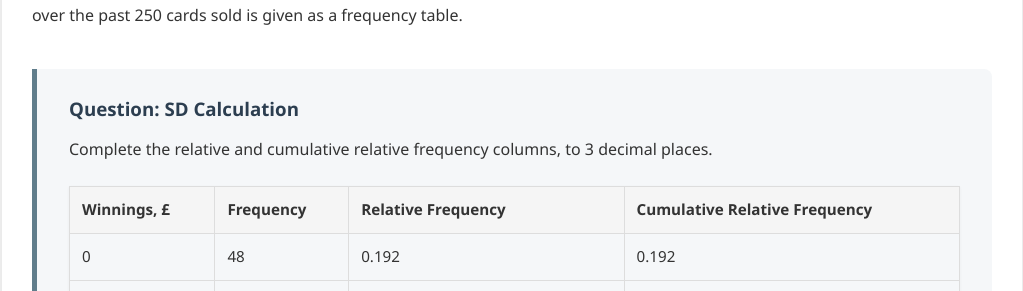
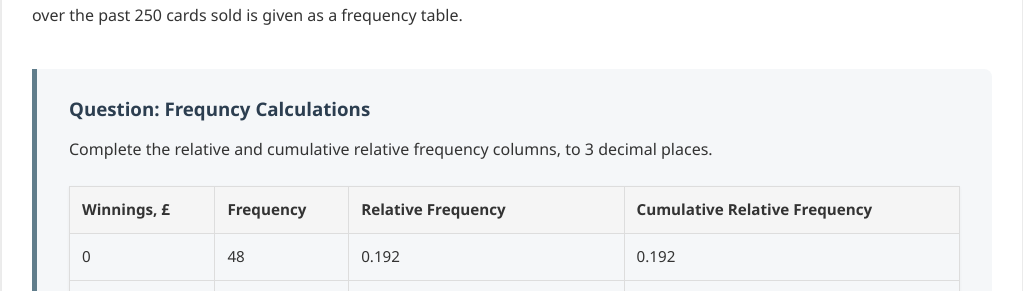
Before and after one commit to probe973/eco-4001b, a Jekyll site: the page built from distributions/01-frequency.md, in a window 1280 px wide and 900 px high, scrolled down 891 px. Shown: the part 164-455 px from the top of the window, without its empty margins (128-1151 px from the left). Built offline with Jekyll 4.4.1, drawn with Linux system fonts in a browser that asks for light colours.

Commit message:
Update 01-frequency.md

```diff
--- a/distributions/01-frequency.md
+++ b/distributions/01-frequency.md
@@ -110,7 +110,7 @@ A bar sells scratch cards, for £3, where the customer can win between £0 and
 
 {% include table_fill.html
    id="distance_ds_01"
-   title="SD Calculation"
+   title="Frequncy Calculations"
    question_text="Complete the relative and cumulative relative frequency columns, to 3 decimal places."
    table_content=freq_table
    answers="0.168 || 0.6 || 0.124 || 0.724 || 0.132 || 0.856 || 0.048 || 0.904 || 0.032 || 0.936 || 0.036 || 0.972 || 0.02 || 0.992 || 0.004 || 0.996 || 0.004 || 1"
```
